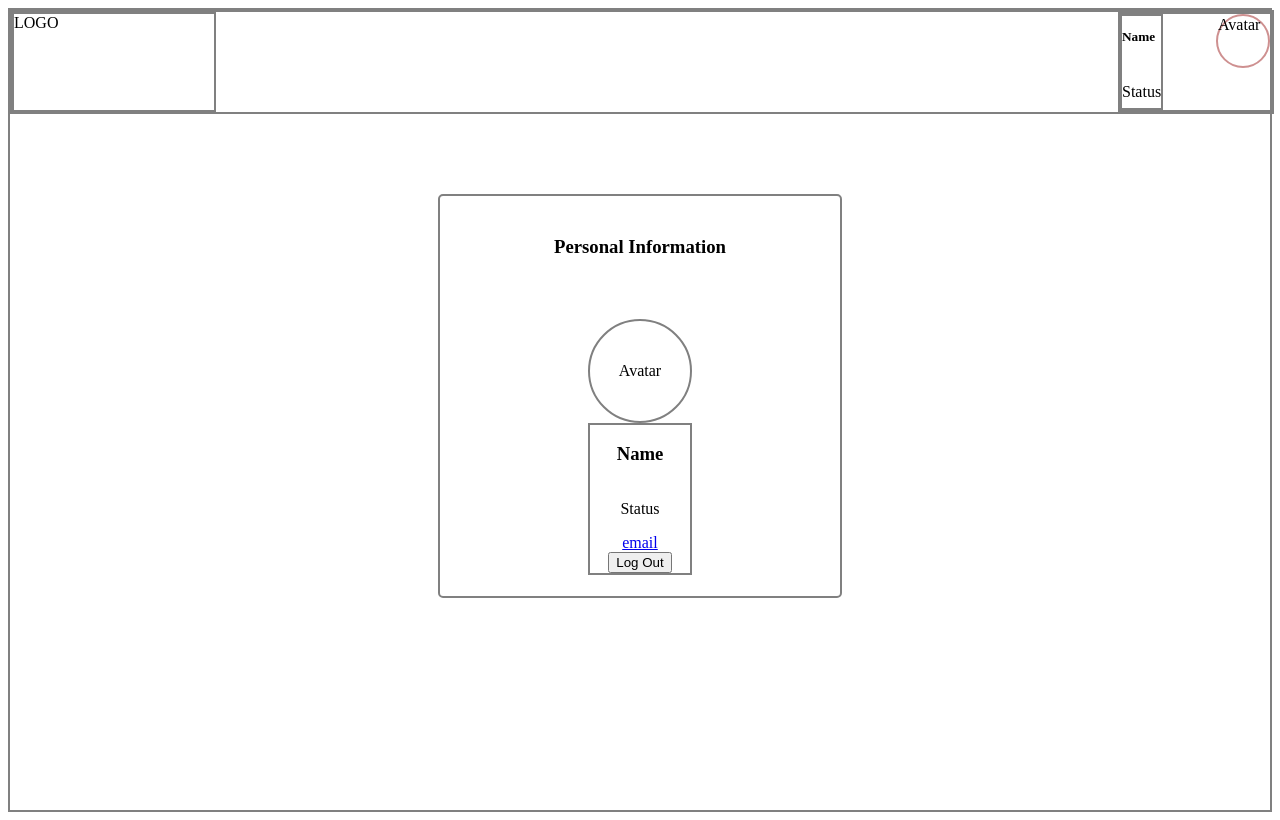
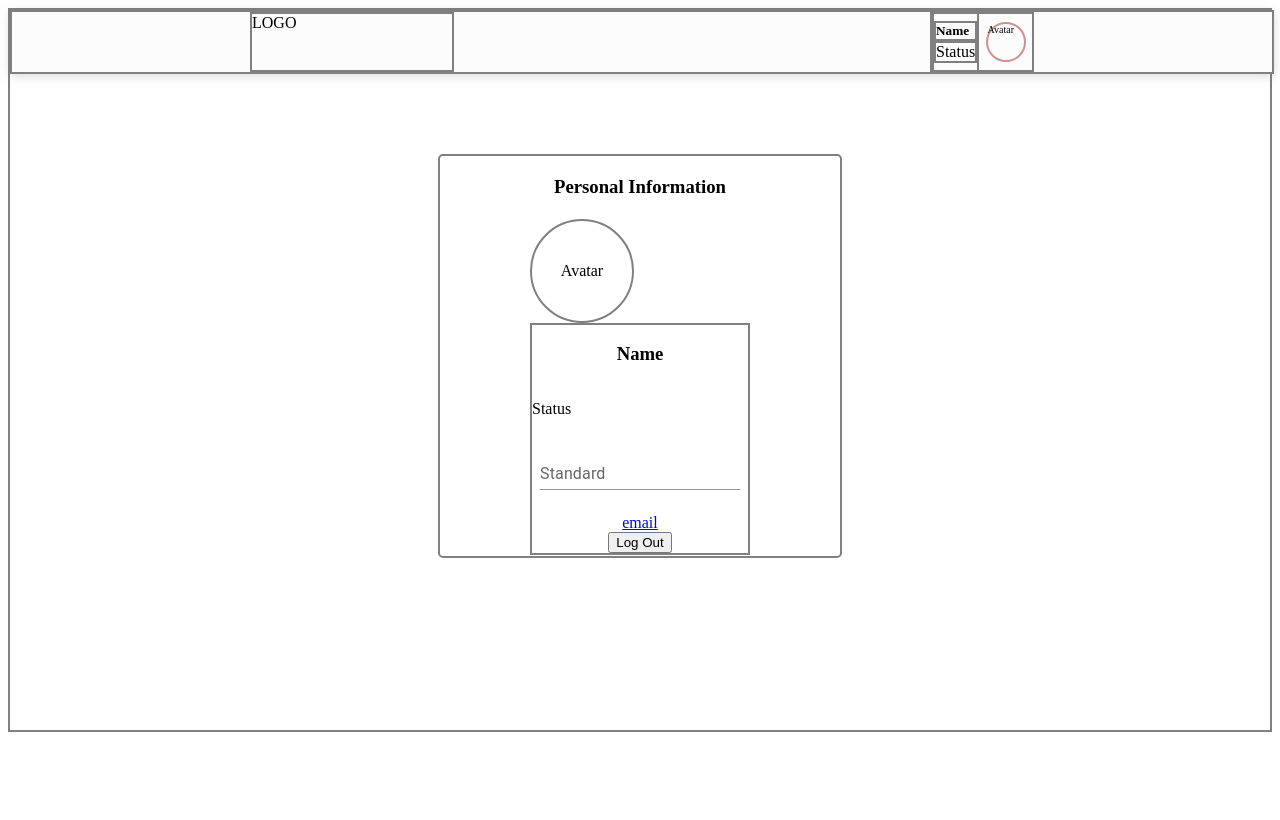
Before and after one commit to aleksei-gazov/progect_work_cards, a React (Create React App) app: page / in a window 1280 px wide. Built offline with nearby package versions, Linux system fonts and the light colour scheme.

Commit message:
fix  project structure

```diff
--- a/App.tsx
+++ b/app/App.tsx
@@ -1,6 +1,6 @@
 import * as React from 'react';
-import { Header } from './header/Header';
-import { Profile } from './profile/Profile';
+import { Header } from '../header/Header';
+import { Profile } from '../profile/Profile';
 import './style.css';
 
 export default function App() {
--- a/store/store.ts
+++ b/app/store.ts
@@ -1,11 +1,10 @@
 import {AnyAction, configureStore, ThunkAction, ThunkDispatch} from "@reduxjs/toolkit";
-import { authReducer } from "./auth-slice";
  import thunk from 'redux-thunk';
 import {TypedUseSelectorHook, useDispatch, useSelector} from "react-redux";
-
+import { profileReducer } from "../profile/profile-slice";
 const store = configureStore({
     reducer: {
-         auth: authReducer
+         profile: profileReducer
     },
     middleware: (getDefaultMiddleware) =>  getDefaultMiddleware().prepend(thunk)// можно это и не писать т.к. санка идет по дефолту
 })
--- a/style.css
+++ b/app/style.css
@@ -5,6 +5,6 @@
   align-items: center; */
   margin: 0 auto;
   border: grey solid 2px;
-  height: 100vh;
+  height: 90vh;
   /* width: 80%; */
 }
--- /dev/null
+++ b/comman/components/Input/Input.tsx
@@ -0,0 +1,20 @@
+import * as React from 'react';
+import './Input.scss';
+import Box from '@mui/material/Box';
+import TextField from '@mui/material/TextField';
+
+export const Input =() => {
+  return (
+<Box
+      component="form"
+      sx={{
+        '& > :not(style)': { m: 1, width: '25ch' },
+      }}
+      noValidate
+      autoComplete="off"
+    >
+      <TextField id="standard-basic" label="Standard" variant="standard" />
+    </Box>
+
+  );
+}
--- a/header/Header.scss
+++ b/header/Header.scss
@@ -2,33 +2,44 @@
   border: grey solid 2px;
   display: flex;
   flex-direction: row;
-  justify-content: space-between;
-  height: 100px;
+  justify-content: space-around;
+  height: 60px;
   width: 100%;
   position: sticky;
   top: 0;
   bottom: 0;
+  background-color: #FCFCFC;
+  box-shadow: 0px 2px 10px rgba(109, 109, 109, 0.25), inset 0px 1px 0px rgba(255, 255, 255, 0.3);
   .logo {
     border: grey solid 2px;
     width: 200px;
   }
   .info {
     border: grey solid 2px;
-    width: 150px;
+    width: 100px;
     display: flex;
   flex-direction: row;
-  justify-content: space-between;
+  // justify-content: space-between;
+  align-items: center;
   .info_data {
     border: grey solid 2px;
+    height: 100%;
     display: flex;
     flex-direction: column;
     justify-content: center;
+    margin: 0;
+    h5, p {
+      border: grey solid 2px;
+      margin: 0;
+    }
   }
   .avatar {
-    width: 50px;
-    height: 50px;
+    width: 36px;
+    height: 36px;
     border-radius: 50%;
     border: rgb(206, 144, 144) solid 2px;
+    font-size: 10px;
+    margin: 0 auto;
   }
   }
 }
--- a/header/Header.tsx
+++ b/header/Header.tsx
@@ -2,6 +2,9 @@ import * as React from 'react';
 import './Header.scss';
 
 export const Header =() => {
+
+
+
   return (
     <div className='header'>
      <div className ="logo">
@@ -10,7 +13,7 @@ LOGO
      <div className='info'>
        <div className='info_data'>
          <h5>Name</h5>
-         <p>Status</p>
+         <p >Status</p>
        </div>
        <div className='avatar'>
          Avatar
--- a/index.tsx
+++ b/index.tsx
@@ -1,8 +1,8 @@
 import * as React from 'react';
 import { StrictMode } from 'react';
 import { createRoot } from 'react-dom/client';
+import App from './app/App';
 
-import App from './App';
 
 const rootElement = document.getElementById('root');
 const root = createRoot(rootElement);
--- a/profile/Profile.tsx
+++ b/profile/Profile.tsx
@@ -1,8 +1,14 @@
 import * as React from 'react';
+import { Input } from '../comman/components/Input/Input';
 import './Profile.scss';
 
 
 export const Profile =() => {
+
+  const onClickHandler = () => {
+
+  }
+
   return (
     <div className='profile'>
       <div className='containerPR'>
@@ -14,7 +20,8 @@ export const Profile =() => {
   <div className='info_data'>
     <h3>Name</h3>
     <div>
-    <p>Status</p><img src="" alt=""/>
+    <p onClick={onClickHandler}>Status</p><img src="" alt=""/>
+    <Input/>
     </div>
    <a href="#">email</a>
    <button>Log Out</button>
--- a/store/profile-slice.ts
+++ b/profile/profile-slice.tsx
@@ -1,4 +1,6 @@
 import { createSlice } from "@reduxjs/toolkit";
+
+
 
 
 const profileSlice = createSlice({
@@ -11,5 +13,5 @@ const profileSlice = createSlice({
   }
 })
 
-export const tasksReducer = profileSlice.reducer
+export const profileReducer = profileSlice.reducer
 export const {} = profileSlice.actions
```
Also changed, not shown: package.json (+15 -9 lines), comman/components/Input/Input.scss (added).
